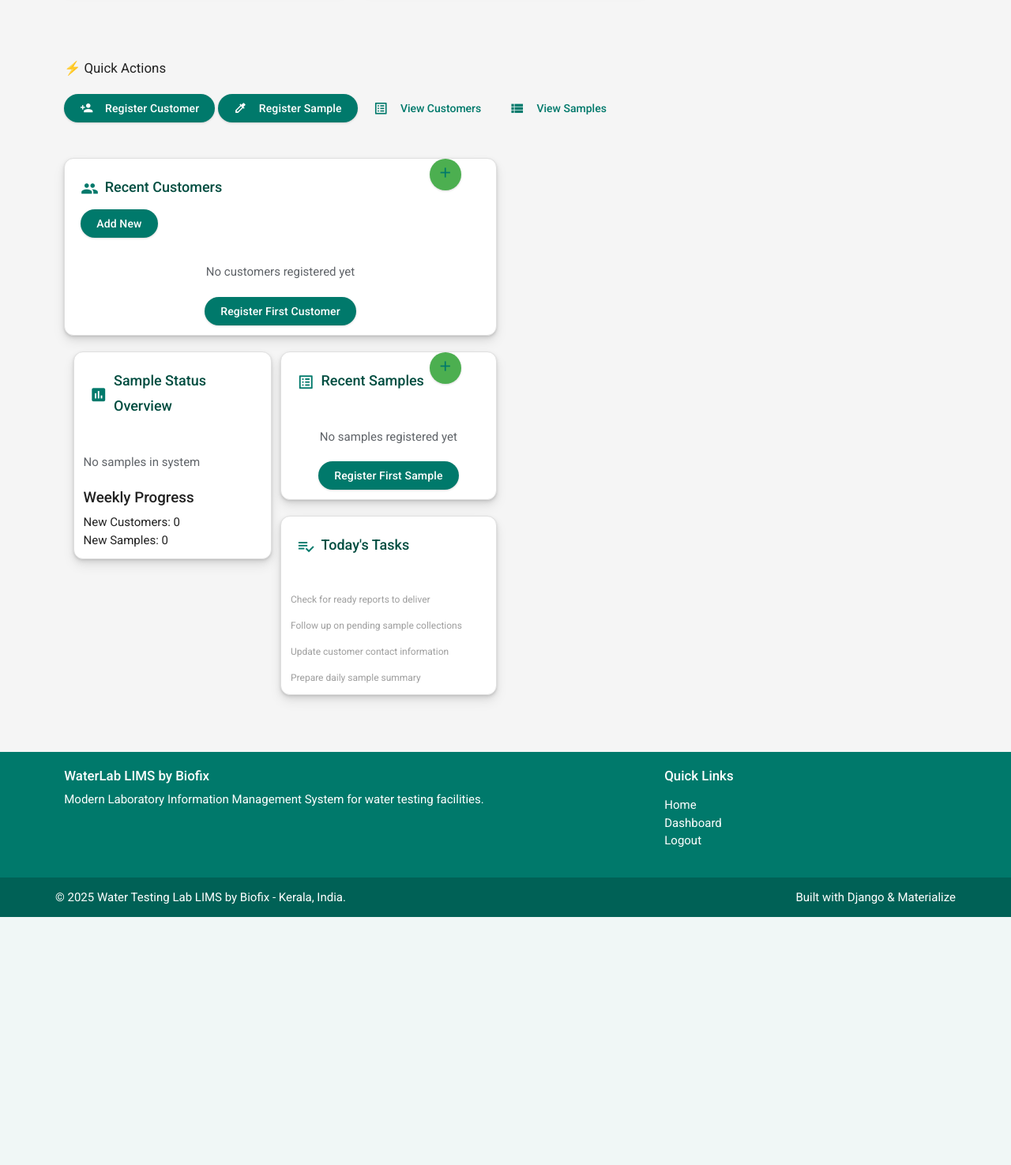
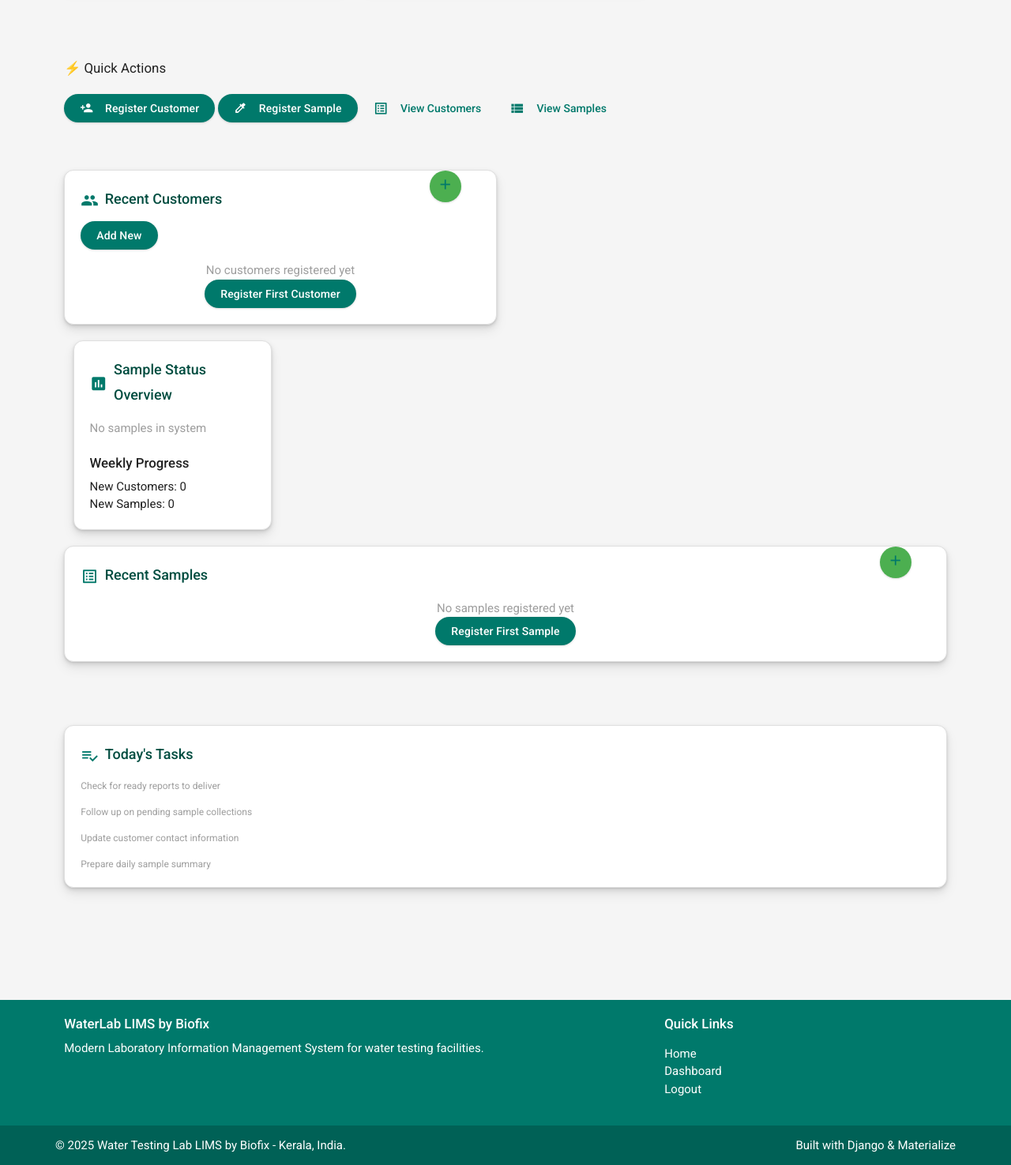
Before and after one commit to itzpraveen/waterlab, a Django app: page /dashboard/frontdesk/ in a window 1280 px wide. Shown: the part 577-2052 px from the top of the page at 79% size. Before the commit the page ends 1738 px from the top, so only its background shows below. Run offline with Django 5.2, Linux system fonts and the light colour scheme; the visitor is signed in with stand-in values (Sample User, id 1); data that the repository does not hold is empty.

Commit message:
Fix: Resolve dashboard layout issues and home link redirection

```diff
--- a/core/auth_views.py
+++ b/core/auth_views.py
@@ -135,7 +135,10 @@ class DashboardView(LoginRequiredMixin, TemplateView):
 
 
 def login_selector(request):
-    """Landing page to choose login type"""
+    """Landing page to choose login type.
+    Redirects to dashboard if user is already authenticated."""
+    if request.user.is_authenticated:
+        return redirect(reverse_lazy('core:dashboard'))
     return render(request, 'auth/login_selector.html', {
         'page_title': 'Water Lab LIMS - Login'
     })
--- a/core/templates/core/dashboards/frontdesk_dashboard.html
+++ b/core/templates/core/dashboards/frontdesk_dashboard.html
@@ -87,7 +87,7 @@
     </div>
 </div>
 
-<div class="row"> {# Replaced grid-2-col with row #}
+<div class="row section"> {# Replaced grid-2-col with row, ADDED section class #}
     <!-- Recent Customers -->
     <div class="col s12 m6"> {# Added column class #}
         <div class="card dashboard-card"> {# Added dashboard-card class #}
@@ -96,10 +96,8 @@
                     <a href="{% url 'core:customer_add' %}" class="btn-floating halfway-fab waves-effect waves-light green right tooltipped" data-position="left" data-tooltip="Add New Customer"><i class="material-icons">add</i></a>
                 </span>
             <a href="{% url 'core:customer_add' %}" class="btn btn-sm btn-primary">Add New</a>
-        </div>
             {% if recent_customers %}
-        <div class="p-3">
-            <div class="customer-list">
+            <div class="customer-list" style="margin-top: 1rem;">
                 {% for customer in recent_customers %}
                 <div class="customer-item">
                     <div class="customer-info">
@@ -117,13 +115,13 @@
                 </div>
                 {% endfor %}
             </div>
-        </div>
             {% else %}
-        <div class="p-3 text-center text-muted">
+            <div class="text-center grey-text" style="margin-top: 1rem;">
                 <p>No customers registered yet</p>
                 <a href="{% url 'core:customer_add' %}" class="btn btn-primary">Register First Customer</a>
             </div>
             {% endif %}
+        </div>
     </div>
 
     <!-- Sample Status Overview -->
@@ -131,21 +129,21 @@
         <div class="card dashboard-card"> {# Added dashboard-card class #}
             <div class="card-content"> {# Moved card-header content into card-content with card-title #}
                 <span class="card-title"><i class="material-icons left">assessment</i>Sample Status Overview</span>
-            </div>
-        <div class="p-3">
             {% if samples_by_status %}
+                <div style="margin-top: 1rem;">
                 {% for status in samples_by_status %}
                 <div class="status-item">
                     <span class="status-label">{{ status.current_status|capfirst|replace:"_," }}:</span>
                     <span class="status-value">{{ status.count }}</span>
                 </div>
                 {% endfor %}
+                </div>
             {% else %}
-                <p class="text-muted">No samples in system</p>
+                <p class="grey-text" style="margin-top: 1rem;">No samples in system</p>
             {% endif %}
 
-            <div class="mt-3">
-                <h4>Weekly Progress</h4>
+            <div style="margin-top: 1.5rem;"> {# Replaced mt-3 with inline style #}
+                <h5>Weekly Progress</h5> {# Changed h4 to h5 for better hierarchy within card #}
                 <div class="status-item">
                     <span class="status-label">New Customers:</span>
                     <span class="status-value">{{ week_customers }}</span>
@@ -158,16 +156,18 @@
             </div>
         </div>
     </div>
+</div>
 
 <!-- Recent Samples -->
+<div class="row section">
+    <div class="col s12">
         <div class="card dashboard-card"> {# Added dashboard-card class #}
             <div class="card-content"> {# Moved card-header content into card-content with card-title #}
                 <span class="card-title"><i class="material-icons left">list_alt</i>Recent Samples
             <a href="{% url 'core:sample_add' %}" class="btn-floating halfway-fab waves-effect waves-light green right tooltipped" data-position="left" data-tooltip="Register New Sample"><i class="material-icons">add</i></a>
         </span>
-    </div>
     {% if recent_samples %}
-    <div class="table-responsive">
+    <div class="table-responsive" style="margin-top: 1rem;">
         <table class="data-table">
             <thead>
                 <tr>
@@ -210,20 +210,23 @@
         </table>
     </div>
     {% else %}
-    <div class="p-3 text-center text-muted">
+    <div class="text-center grey-text" style="margin-top: 1rem;">
         <p>No samples registered yet</p>
         <a href="{% url 'core:sample_add' %}" class="btn btn-primary">Register First Sample</a>
     </div>
     {% endif %}
             </div>
+        </div>
+    </div>
+</div>
 
 <!-- Tasks for Front Desk -->
+<div class="row section">
+    <div class="col s12">
         <div class="card dashboard-card"> {# Added dashboard-card class #}
             <div class="card-content"> {# Moved card-header content into card-content with card-title #}
                 <span class="card-title"><i class="material-icons left">playlist_add_check</i>Today's Tasks</span>
-    </div>
-    <div class="p-3">
-        <div class="task-list">
+        <div class="task-list" style="margin-top: 1rem;">
             <div class="task-item">
                 <input type="checkbox" id="task1" checked>
                 <label for="task1">Check for ready reports to deliver</label>
@@ -239,6 +242,8 @@
             <div class="task-item">
                 <input type="checkbox" id="task4">
                 <label for="task4">Prepare daily sample summary</label>
+            </div>
+        </div>
             </div>
         </div>
     </div>
```
Also changed, not shown: core/templates/auth/login_selector.html (+13 -8 lines), static/images/user_icon.svg (added). Lines whose indentation alone changed are shown as unchanged.
